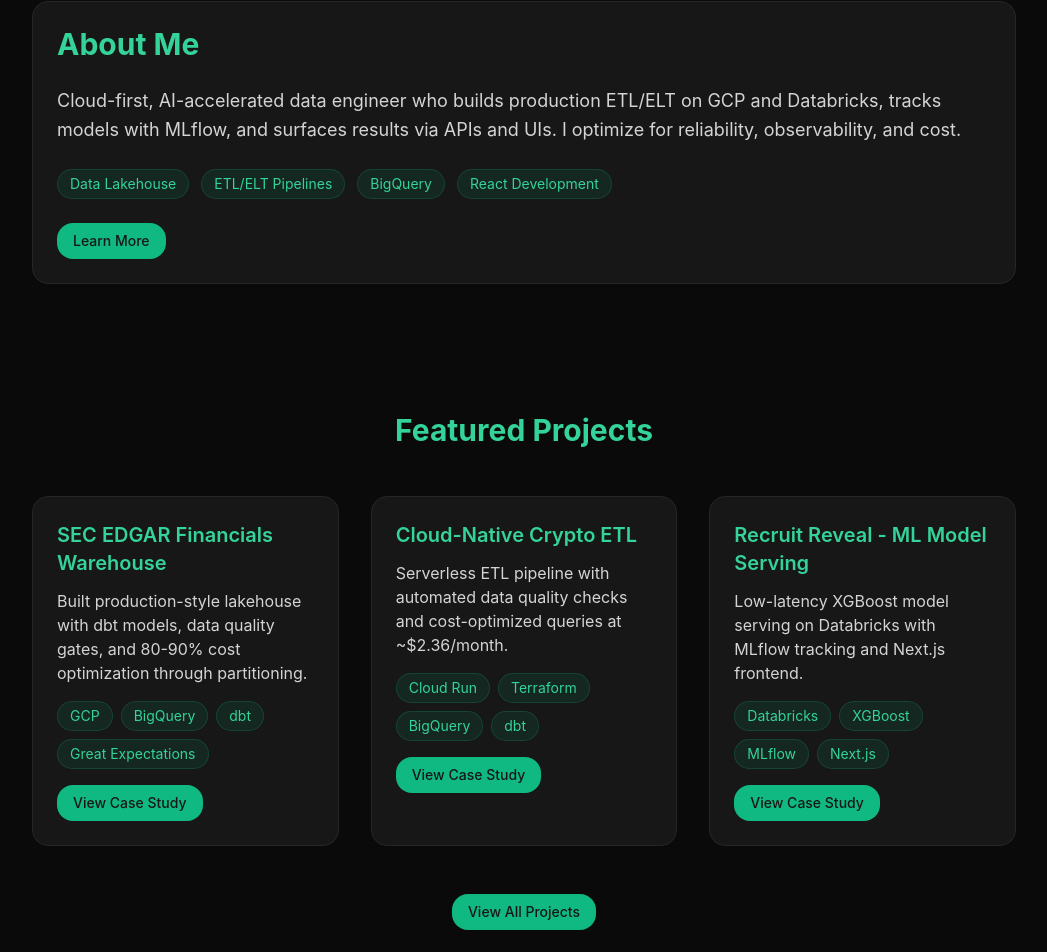
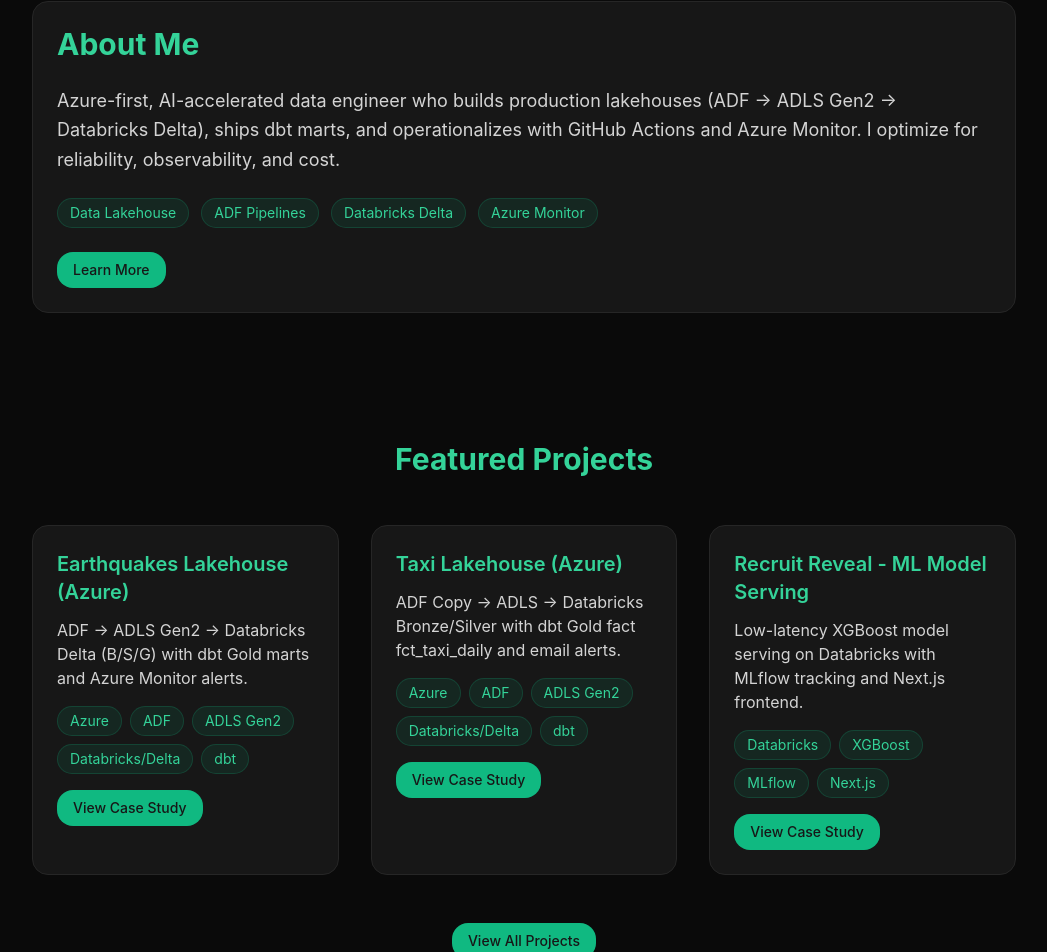
Before and after one commit to DrakeDamon/portfolio-nextjs, a Next.js app: page / in a window 1280 px wide. Shown: the part 822-1774 px from the top of the page, without its empty margins (116-1163 px from the left). Built offline with nearby package versions, Linux system fonts and the light colour scheme.

Commit message:
feat: add Azure case studies; update hero, skills, experience, projects; link to GitHub READMEs

```diff
--- a/src/app/experience/page.tsx
+++ b/src/app/experience/page.tsx
@@ -4,18 +4,18 @@
 
 const experiences = [
   {
-    title: "React Engineer (Contract)",
-    company: "DevSoft",
+    title: "Data Engineer — Azure Lakehouse (Independent Projects)",
+    company: "Personal Projects",
     location: "Tampa, FL",
-    dates: "Jun 2022 – Present",
-    description: "Built and maintained React apps for 1,000+ users with performance optimizations and REST integrations.",
+    dates: "2024 – Present",
+    description: "Built end-to-end Azure lakehouses: ADF → ADLS Gen2 → Databricks Delta (Bronze/Silver/Gold) → dbt marts, with CI/CD and alerting.",
     achievements: [
-      "Implemented code-splitting and lazy-loading optimizations",
-      "Reduced median load time by approximately 40%",
-      "Built responsive React applications serving 1,000+ active users",
-      "Integrated REST APIs for seamless data flow and user experience"
+      "USGS Earthquakes: parameterized ADF ingest; daily 18:00 schedule; dbt mart eq_daily_metrics; Azure Monitor alerts",
+      "Taxi Lakehouse: ADF Copy → Databricks Bronze/Silver; dbt fact fct_taxi_daily; failure email alerts",
+      "Operationalized with GitHub Actions, Service Principal auth, and Databricks Secret Scopes",
+      "Implemented dbt tests (not_null/accepted_values) and structured logging runbooks"
     ],
-    technologies: ["React", "JavaScript", "REST APIs", "Performance Optimization", "Code Splitting"]
+    technologies: ["Azure", "ADF", "ADLS Gen2", "Databricks/Delta", "dbt", "GitHub Actions", "Azure Monitor"]
   },
   {
     title: "Biology Teacher",
@@ -30,27 +30,10 @@
       "Applied data analysis skills to educational outcomes and student success metrics"
     ],
     technologies: ["Data Analysis", "Statistical Analysis", "Data Visualization", "Educational Technology"]
-  },
-  {
-    title: "CDL Driver",
-    company: "FedEx Freight",
-    location: "Tampa, FL",
-    dates: "2021 – 2023",
-    description: "Maintained excellent delivery performance with rigorous documentation and operational excellence.",
-    achievements: [
-      "Achieved 99.9% on-time delivery rate",
-      "Maintained rigorous documentation standards",
-      "Ensured safe and efficient freight transportation",
-      "Demonstrated reliability and attention to detail in logistics operations"
-    ],
-    technologies: ["Logistics Management", "Documentation Systems", "Quality Control", "Operations"]
   }
 ];
 
-const certifications = [
-  "AWS Certified Cloud Practitioner",
-  "Databricks Certified Data Engineer Associate"
-];
+const certifications = ["AWS Certified Cloud Practitioner", "Databricks Certified Data Engineer Associate"];
 
 const education = [
   {
--- a/src/app/page.tsx
+++ b/src/app/page.tsx
@@ -12,14 +12,14 @@
           David Damon
         </h1>
         <p className="text-xl md:text-2xl text-neutral-300 mb-8 max-w-3xl mx-auto">
-          Cloud-first, AI-accelerated data engineer building production ETL/ELT on GCP and Databricks
+          Azure-focused, AI-accelerated data engineer building production lakehouses (ADF → ADLS Gen2 → Databricks/Delta → dbt)
         </p>
         <div className="flex flex-wrap justify-center gap-4 mb-12">
-          <Chip>GCP</Chip>
-          <Chip>Databricks</Chip>
-          <Chip>BigQuery</Chip>
+          <Chip>Azure</Chip>
+          <Chip>ADF</Chip>
+          <Chip>Databricks/Delta</Chip>
           <Chip>dbt</Chip>
-          <Chip>MLflow</Chip>
+          <Chip>GitHub Actions</Chip>
         </div>
         <div className="flex flex-wrap justify-center gap-4">
           <Button href="/projects">View Projects</Button>
@@ -42,14 +42,14 @@
         <Card>
           <h2 className="text-3xl font-bold mb-6 text-emerald-400">About Me</h2>
           <p className="text-neutral-300 text-lg leading-relaxed mb-6">
-            Cloud-first, AI-accelerated data engineer who builds production ETL/ELT on GCP and Databricks, tracks models
-            with MLflow, and surfaces results via APIs and UIs. I optimize for reliability, observability, and cost.
+            Azure-first, AI-accelerated data engineer who builds production lakehouses (ADF → ADLS Gen2 → Databricks Delta), ships dbt marts,
+            and operationalizes with GitHub Actions and Azure Monitor. I optimize for reliability, observability, and cost.
           </p>
           <div className="flex flex-wrap gap-3 mb-6">
             <Chip>Data Lakehouse</Chip>
-            <Chip>ETL/ELT Pipelines</Chip>
-            <Chip>BigQuery</Chip>
-            <Chip>React Development</Chip>
+            <Chip>ADF Pipelines</Chip>
+            <Chip>Databricks Delta</Chip>
+            <Chip>Azure Monitor</Chip>
           </div>
           <Button href="/experience">Learn More</Button>
         </Card>
@@ -60,31 +60,33 @@
         <h2 className="text-3xl font-bold mb-12 text-center text-emerald-400">Featured Projects</h2>
         <div className="grid md:grid-cols-2 lg:grid-cols-3 gap-8">
           <Card>
-            <h3 className="text-xl font-semibold mb-3 text-emerald-400">SEC EDGAR Financials Warehouse</h3>
+            <h3 className="text-xl font-semibold mb-3 text-emerald-400">Earthquakes Lakehouse (Azure)</h3>
             <p className="text-neutral-300 mb-4">
-              Built production-style lakehouse with dbt models, data quality gates, and 80-90% cost optimization through partitioning.
+              ADF → ADLS Gen2 → Databricks Delta (B/S/G) with dbt Gold marts and Azure Monitor alerts.
             </p>
             <div className="flex flex-wrap gap-2 mb-4">
-              <Chip>GCP</Chip>
-              <Chip>BigQuery</Chip>
+              <Chip>Azure</Chip>
+              <Chip>ADF</Chip>
+              <Chip>ADLS Gen2</Chip>
+              <Chip>Databricks/Delta</Chip>
               <Chip>dbt</Chip>
-              <Chip>Great Expectations</Chip>
             </div>
-            <Button href="/projects/sec-edgar">View Case Study</Button>
+            <Button href="/projects/earthquakes-lakehouse">View Case Study</Button>
           </Card>
 
           <Card>
-            <h3 className="text-xl font-semibold mb-3 text-emerald-400">Cloud-Native Crypto ETL</h3>
+            <h3 className="text-xl font-semibold mb-3 text-emerald-400">Taxi Lakehouse (Azure)</h3>
             <p className="text-neutral-300 mb-4">
-              Serverless ETL pipeline with automated data quality checks and cost-optimized queries at ~$2.36/month.
+              ADF Copy → ADLS → Databricks Bronze/Silver with dbt Gold fact fct_taxi_daily and email alerts.
             </p>
             <div className="flex flex-wrap gap-2 mb-4">
-              <Chip>Cloud Run</Chip>
-              <Chip>Terraform</Chip>
-              <Chip>BigQuery</Chip>
+              <Chip>Azure</Chip>
+              <Chip>ADF</Chip>
+              <Chip>ADLS Gen2</Chip>
+              <Chip>Databricks/Delta</Chip>
               <Chip>dbt</Chip>
             </div>
-            <Button href="/projects/crypto-etl">View Case Study</Button>
+            <Button href="/projects/taxi-lakehouse">View Case Study</Button>
           </Card>
 
           <Card>
--- a/src/app/projects/page.tsx
+++ b/src/app/projects/page.tsx
@@ -6,6 +6,38 @@
 
 export default function ProjectsPage() {
   const projects = [
+    {
+      title: "Earthquakes Lakehouse (Azure)",
+      summary: "ADF → ADLS Gen2 → Databricks Delta (Bronze/Silver/Gold) with dbt marts (eq_daily_metrics, eq_top100) and Azure Monitor alerts.",
+      role: "Data Engineer",
+      dates: "2024",
+      metrics: [
+        { label: "ADF Schedule", value: "18:00" },
+        { label: "Medallion", value: "B/S/G" },
+        { label: "Quality", value: "dbt tests" },
+        { label: "Alerts", value: "Azure Monitor" }
+      ],
+      stack: ["Azure", "ADF", "ADLS Gen2", "Databricks/Delta", "dbt", "GitHub Actions", "Azure Monitor"],
+      slug: "earthquakes-lakehouse",
+      caseStudyHref: "https://github.com/DrakeDamon/azure-mini-quake/blob/main/README.md",
+      codeHref: "https://github.com/DrakeDamon/azure-mini-quake"
+    },
+    {
+      title: "Taxi Lakehouse (Azure)",
+      summary: "End-to-end ADF Copy to ADLS, Databricks Bronze/Silver, and dbt Gold fact fct_taxi_daily with failure email alerts.",
+      role: "Data Engineer",
+      dates: "2024",
+      metrics: [
+        { label: "ADF Schedule", value: "06:00" },
+        { label: "Layers", value: "Bronze/Silver" },
+        { label: "Gold", value: "fct_taxi_daily" },
+        { label: "Alerts", value: "Email" }
+      ],
+      stack: ["Azure", "ADF", "ADLS Gen2", "Databricks/Delta", "dbt", "GitHub Actions"],
+      slug: "taxi-lakehouse",
+      caseStudyHref: "https://github.com/DrakeDamon/azure-mini-taxi/blob/main/README.md",
+      codeHref: "https://github.com/DrakeDamon/azure-mini-taxi"
+    },
     {
       title: "SEC EDGAR Financials Warehouse",
       summary: "Built a production-style lakehouse processing SEC financial data with dbt models, data quality gates, and cost optimization through partitioning and clustering.",
@@ -18,7 +50,7 @@
         { label: "Daily Refresh", value: "06:00 UTC" }
       ],
       stack: ["GCP", "BigQuery", "dbt", "Great Expectations", "GitHub Actions", "Looker Studio"],
-      slug: "sec-edgar"
+      slug: "sec-edgar-warehouse"
     },
     {
       title: "Cloud-Native Crypto ETL",
@@ -95,9 +127,14 @@
 
             {/* Actions */}
             <div className="flex flex-wrap gap-4">
-              <Button href={`/projects/${project.slug}`}>Read Case Study</Button>
-              <Button href="#" className="bg-neutral-800 text-neutral-300 hover:bg-neutral-700">View Code</Button>
-              <Button href="#" className="bg-neutral-800 text-neutral-300 hover:bg-neutral-700">Live Demo</Button>
+              <Button href={(project as any).caseStudyHref ?? `/projects/${project.slug}`}>Read Case Study</Button>
+              {Boolean((project as any).codeHref) && (
+                <Button href={(project as any).codeHref} className="bg-neutral-800 text-neutral-300 hover:bg-neutral-700">View Code</Button>
+              )}
+              {Boolean((project as any).codeHref) && (
+                <Button href={`${(project as any).codeHref}/stargazers`} className="bg-neutral-800 text-neutral-300 hover:bg-neutral-700">⭐ Star Repo</Button>
+              )}
+              <Button href={(project as any).demoHref ?? "/resume"} className="bg-neutral-800 text-neutral-300 hover:bg-neutral-700">Resume (PDF)</Button>
             </div>
           </Card>
         ))}
--- a/src/app/skills/page.tsx
+++ b/src/app/skills/page.tsx
@@ -5,44 +5,37 @@
 const skillCategories = [
   {
     title: "Programming Languages",
-    skills: ["Python", "SQL", "JavaScript", "TypeScript", "R", "Java"]
+    skills: ["Python", "SQL", "JavaScript", "TypeScript"]
+  },
+  {
+    title: "Azure Data Platform",
+    skills: ["Azure", "Azure Data Factory", "ADLS Gen2", "Databricks", "Delta Lake", "dbt", "Azure Monitor"]
   },
   {
     title: "Data Engineering",
-    skills: ["Apache Spark", "PySpark", "Databricks", "Apache Kafka", "Apache Airflow", "Pandas", "Delta Lake", "Data Lakehouse"]
+    skills: ["Apache Spark", "PySpark", "Pandas", "Medallion Architecture", "Data Contracts"]
   },
   {
-    title: "Cloud Platforms",
-    skills: ["AWS", "Google Cloud Platform", "Azure", "Snowflake", "BigQuery", "Redshift"]
+    title: "Cloud & Ops",
+    skills: ["GitHub Actions", "ARM Templates", "Docker", "Linux", "CI/CD"]
   },
   {
-    title: "DevOps & Infrastructure",
-    skills: ["Docker", "Kubernetes", "Terraform", "GitHub Actions", "Jenkins", "CI/CD", "Linux", "Shell Scripting"]
-  },
-  {
-    title: "Machine Learning",
-    skills: ["TensorFlow", "PyTorch", "scikit-learn", "XGBoost", "MLflow", "Feature Engineering", "Model Deployment"]
+    title: "ML & Serving",
+    skills: ["scikit-learn", "XGBoost", "MLflow", "Feature Engineering"]
   },
   {
     title: "Web Development",
-    skills: ["React", "Next.js", "Node.js", "Express.js", "REST APIs", "GraphQL", "HTML5", "CSS3"]
+    skills: ["React", "Next.js", "Node.js", "REST APIs"]
   },
   {
-    title: "Databases",
-    skills: ["PostgreSQL", "MySQL", "MongoDB", "Redis", "DynamoDB", "Elasticsearch", "ClickHouse"]
-  },
-  {
-    title: "Analytics & BI",
-    skills: ["Tableau", "Power BI", "Looker", "Apache Superset", "Jupyter", "dbt", "Metabase"]
+    title: "Warehouses & BI",
+    skills: ["BigQuery", "PostgreSQL", "Looker Studio", "Great Expectations", "Jupyter"]
   }
 ]
 
 const certifications = [
-  "AWS Certified Solutions Architect",
-  "AWS Certified Data Engineer",
-  "Google Cloud Professional Data Engineer",
-  "Databricks Certified Data Engineer Associate",
-  "Snowflake SnowPro Core Certification"
+  "AWS Certified Cloud Practitioner",
+  "Databricks Certified Data Engineer Associate"
 ]
 
 export default function SkillsPage() {
--- a/src/components/hero-section.tsx
+++ b/src/components/hero-section.tsx
@@ -26,7 +26,7 @@
           </motion.h1>
 
           <div className="flex flex-wrap justify-center items-center gap-2 mb-8">
-            {["DATA ENGINEER", "GCP", "DATABRICKS", "BIGQUERY", "MLflow", "dbt", "Terraform"].map((tech, index) => (
+            {["DATA ENGINEER", "AZURE", "ADF", "ADLS Gen2", "DATABRICKS/DELTA", "dbt", "GitHub Actions"].map((tech, index) => (
               <motion.span
                 key={tech}
                 className="px-3 py-1 text-sm font-semibold bg-primary/10 text-primary rounded-full border border-primary/20"
@@ -45,8 +45,8 @@
             animate={{ opacity: 1, y: 0 }}
             transition={{ duration: 0.6, delay: 0.8 }}
           >
-            Cloud-first, AI-accelerated data engineer who builds production ETL/ELT on GCP & Databricks,
-            tracks models with MLflow, and ships results to UIs and APIs—optimized for reliability, observability, and cost.
+            Azure-focused, AI-accelerated data engineer building production lakehouses: ADF ingest → ADLS Gen2 → Databricks Delta (Bronze/Silver/Gold) → dbt marts,
+            operationalized with GitHub Actions and Azure Monitor for reliability, observability, and cost control.
           </motion.p>
 
           <motion.div
```
Also changed, not shown: src/data/case-studies.ts (+79 -0 lines).
